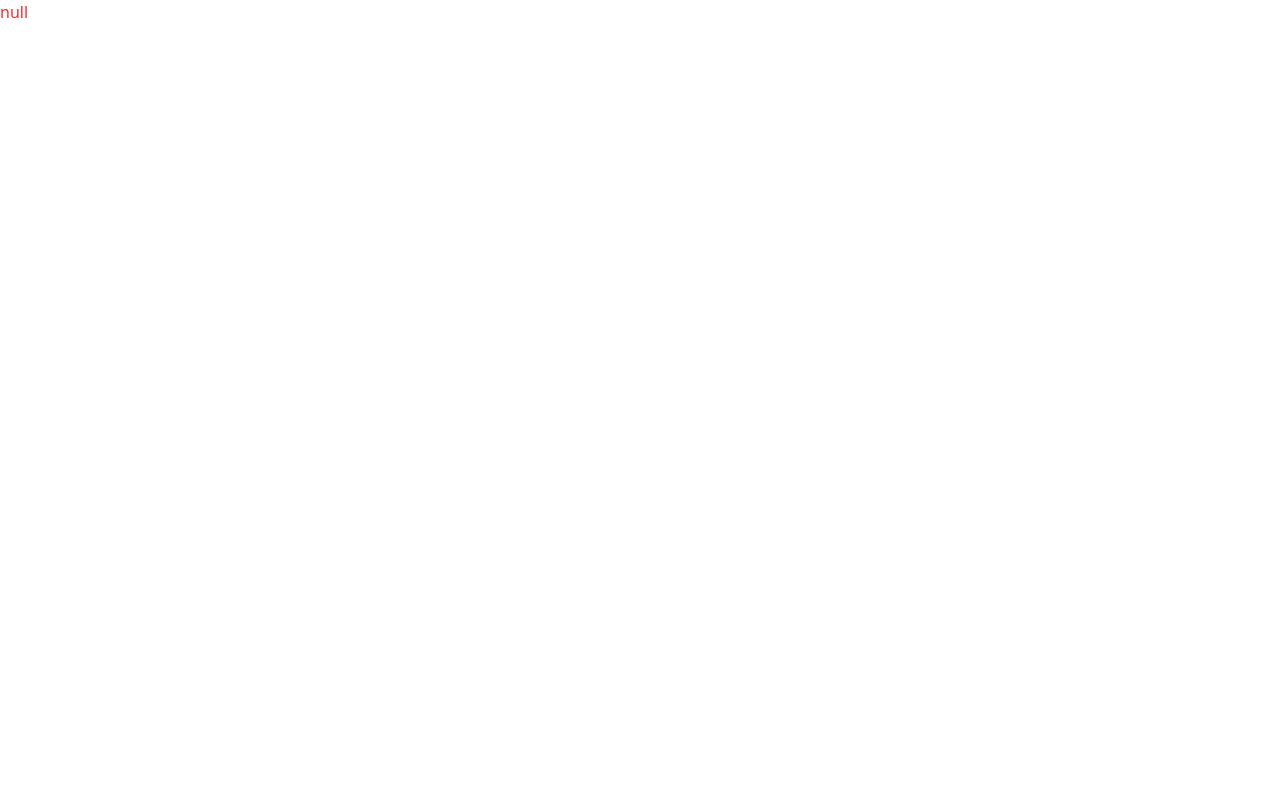
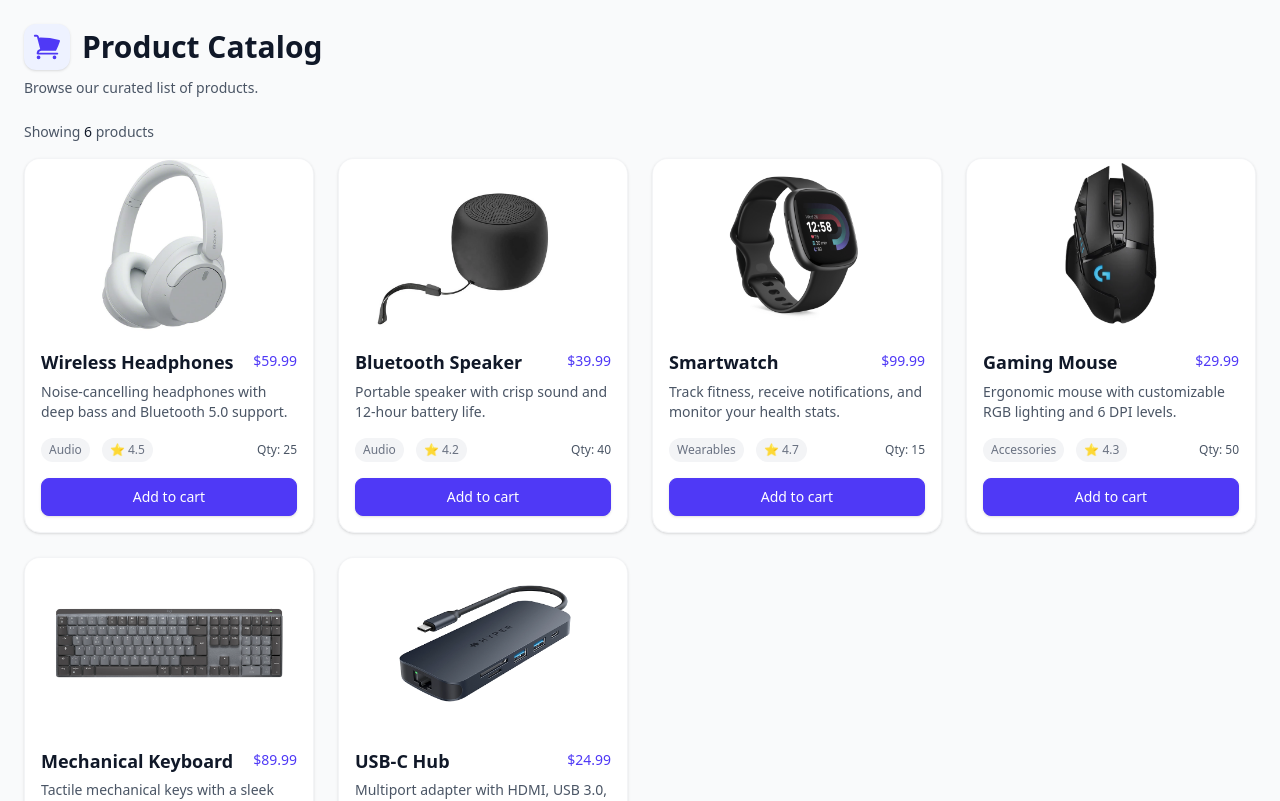
Before and after one commit to EslamKamel89/Cartly, a React (Vite) app: page / in a window 1280 px wide. Shown: the top 801 px of the page. Built offline with nearby package versions, Linux system fonts and the light colour scheme; data requests are answered from the project's data file; the HTML template or start-up script is replaced by a standard one.

Commit message:
feat(ui): implement product catalog page with loading, error, and grid UI

```diff
--- a/src/App.tsx
+++ b/src/App.tsx
@@ -1,41 +1,165 @@
 import { useEffect, useState } from "react";
+import { HiShoppingCart } from "react-icons/hi2";
 import getErrorMessage from "./helpers/getErrorMessage";
 import { pr } from "./helpers/pr";
 import { EndPoints } from "./staticData/endpoints";
-import {
-  initialResponse,
-  type ApiResponse,
-  type Product,
-} from "./types/index.d";
+import { type ApiResponse, type Product } from "./types/index.d";
 
 function App() {
-  const [products, setProducts] =
-    useState<ApiResponse<Product[]>>(initialResponse);
+  const [products, setProducts] = useState<ApiResponse<Product[]>>({
+    loading: false,
+    error: null,
+    data: [],
+  });
   const fetchProducts = async () => {
     try {
-      setProducts({ ...products, loading: true });
+      setProducts((prev) => ({ ...prev, loading: true }));
       const res = await fetch(EndPoints.products);
       if (!res.ok) throw new Error("cant fetch the products");
       const data = await res.json();
       pr(data, { title: "raw data" });
-      setProducts({ ...products, loading: false, error: null, data: data });
+      setProducts({
+        ...products,
+        loading: false,
+        error: null,
+        data: data,
+      });
     } catch (error) {
-      setProducts({ ...products, error: getErrorMessage(error) });
-      pr(error, {
-        title: "cant fetch the products",
-        error: true,
-      });
-    } finally {
-      setProducts({ ...products, loading: false });
+      setProducts((prev) => ({
+        ...prev,
+        error: getErrorMessage(error),
+        loading: false,
+      }));
     }
   };
   useEffect(() => {
     fetchProducts();
   }, []);
   return (
-    <>
-      <div className="text-red-500">{products.data?.length ?? "null"}</div>
-    </>
+    <div className="min-h-screen bg-gray-50 p-6">
+      <div className="max-w-7xl mx-auto">
+        <header className="mb-6">
+          <div className="flex items-center gap-3">
+            <div className="text-3xl text-indigo-600 bg-indigo-50 rounded-xl p-2 shadow-sm">
+              <HiShoppingCart />
+            </div>
+            <h1 className="text-3xl font-extrabold text-gray-900">
+              Product Catalog
+            </h1>
+          </div>
+          <p className="mt-2 text-sm text-gray-600">
+            Browse our curated list of products.
+          </p>
+        </header>
+
+        {/* Status area */}
+        <div className="mb-6">
+          {products.loading && (
+            <div className="flex items-center gap-3 bg-white rounded-lg p-4 shadow-sm border border-gray-100">
+              <div
+                className="w-8 h-8 rounded-full border-4 border-gray-200 border-t-indigo-600 animate-spin"
+                aria-hidden="true"
+              />
+              <div>
+                <div className="text-sm font-medium text-gray-700">
+                  Loading products…
+                </div>
+                <div className="text-xs text-gray-500">
+                  Fetching latest items from the server
+                </div>
+              </div>
+            </div>
+          )}
+
+          {products.error && !products.loading && (
+            <div className="flex items-center gap-3 bg-red-50 border border-red-100 text-red-700 rounded-lg p-4 shadow-sm">
+              <div className="px-2 py-1 rounded bg-red-100 text-red-700 font-medium text-sm">
+                Error
+              </div>
+              <div className="text-sm">{products.error}</div>
+            </div>
+          )}
+        </div>
+
+        {/* Products grid */}
+        {!products.loading && !products.error && products.data && (
+          <>
+            <div className="mb-4 flex items-center justify-between">
+              <div className="text-sm text-gray-600">
+                Showing{" "}
+                <span className="font-medium text-gray-900">
+                  {products.data.length}
+                </span>{" "}
+                products
+              </div>
+              <div className="text-sm text-gray-500"></div>
+            </div>
+
+            <section className="grid grid-cols-1 sm:grid-cols-2 md:grid-cols-3 lg:grid-cols-4 gap-6">
+              {products.data.map((p) => (
+                <article
+                  key={p.id}
+                  className="bg-white rounded-2xl shadow-sm border border-gray-100 overflow-hidden flex flex-col"
+                >
+                  {/* image area */}
+                  {p.image ? (
+                    <img
+                      src={p.image}
+                      alt={p.name}
+                      className="w-full h-48 object-cover sm:h-40 md:h-44"
+                      loading="lazy"
+                    />
+                  ) : (
+                    <div className="w-full h-48 flex items-center justify-center bg-gray-100 text-gray-400 text-sm">
+                      No image
+                    </div>
+                  )}
+
+                  {/* card body */}
+                  <div className="p-4 flex-1 flex flex-col">
+                    <div className="flex items-start justify-between">
+                      <h2 className="text-lg font-semibold text-gray-900 leading-tight">
+                        {p.name}
+                      </h2>
+                      <div className="ml-3 text-sm font-medium text-indigo-600">
+                        ${p.price.toFixed(2)}
+                      </div>
+                    </div>
+
+                    <p className="mt-2 text-sm text-gray-600 line-clamp-3">
+                      {p.description}
+                    </p>
+
+                    <div className="mt-4 flex items-center justify-between text-sm text-gray-500">
+                      <div className="flex items-center gap-3">
+                        <span className="px-2 py-1 bg-gray-100 rounded-full text-xs">
+                          {p.category}
+                        </span>
+                        <span className="px-2 py-1 bg-gray-100 rounded-full text-xs">
+                          ⭐ {p.rating}
+                        </span>
+                      </div>
+                      <div className="text-xs text-gray-600">
+                        Qty: {p.quantity}
+                      </div>
+                    </div>
+
+                    <div className="mt-4">
+                      <button
+                        type="button"
+                        className="w-full inline-flex items-center justify-center gap-2 rounded-lg border border-indigo-600 bg-indigo-600 text-white px-3 py-2 text-sm font-medium shadow-sm hover:bg-indigo-700 focus:outline-none focus:ring-2 focus:ring-indigo-300"
+                      >
+                        Add to cart
+                      </button>
+                    </div>
+                  </div>
+                </article>
+              ))}
+            </section>
+          </>
+        )}
+      </div>
+    </div>
   );
 }
 
```
